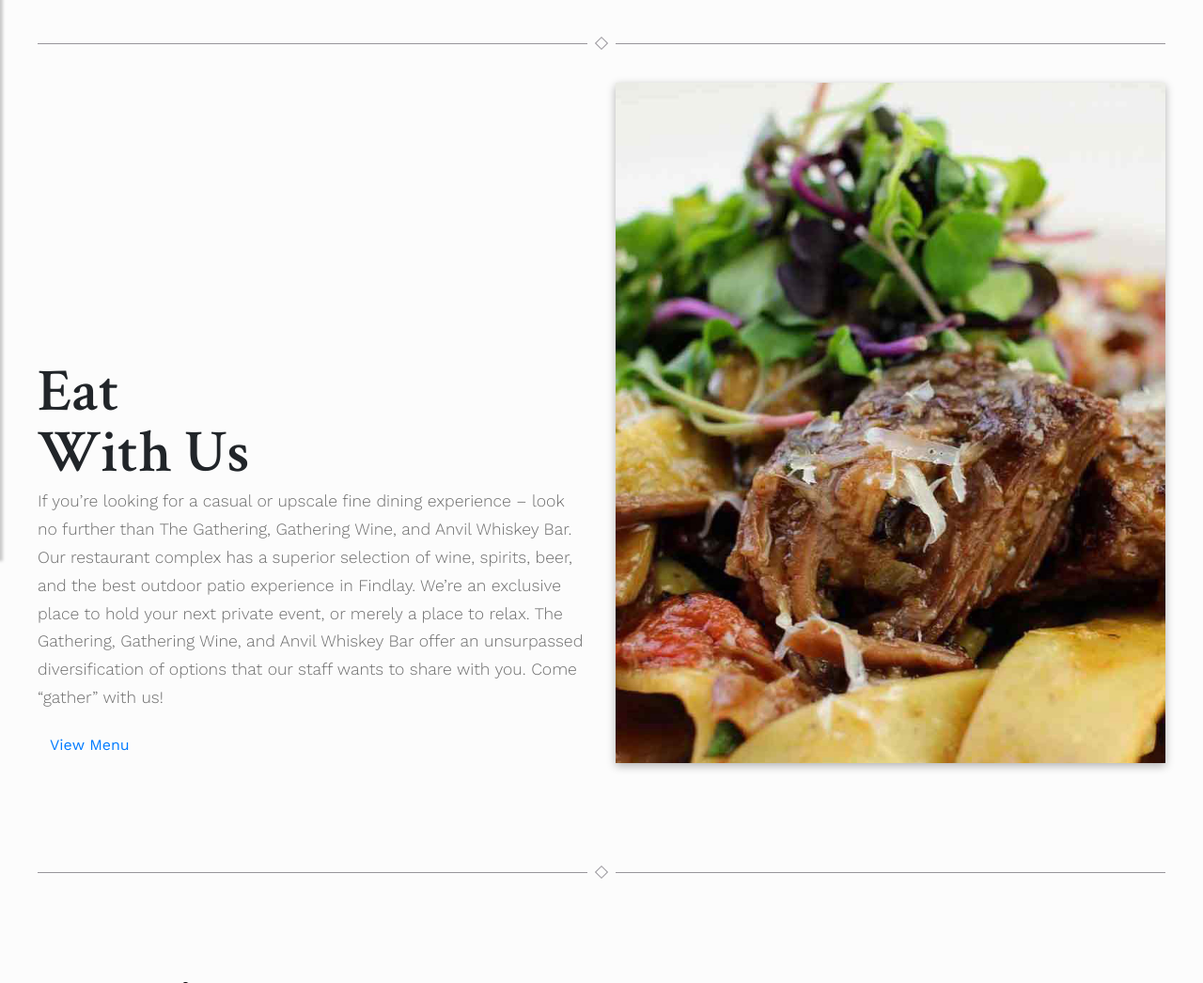
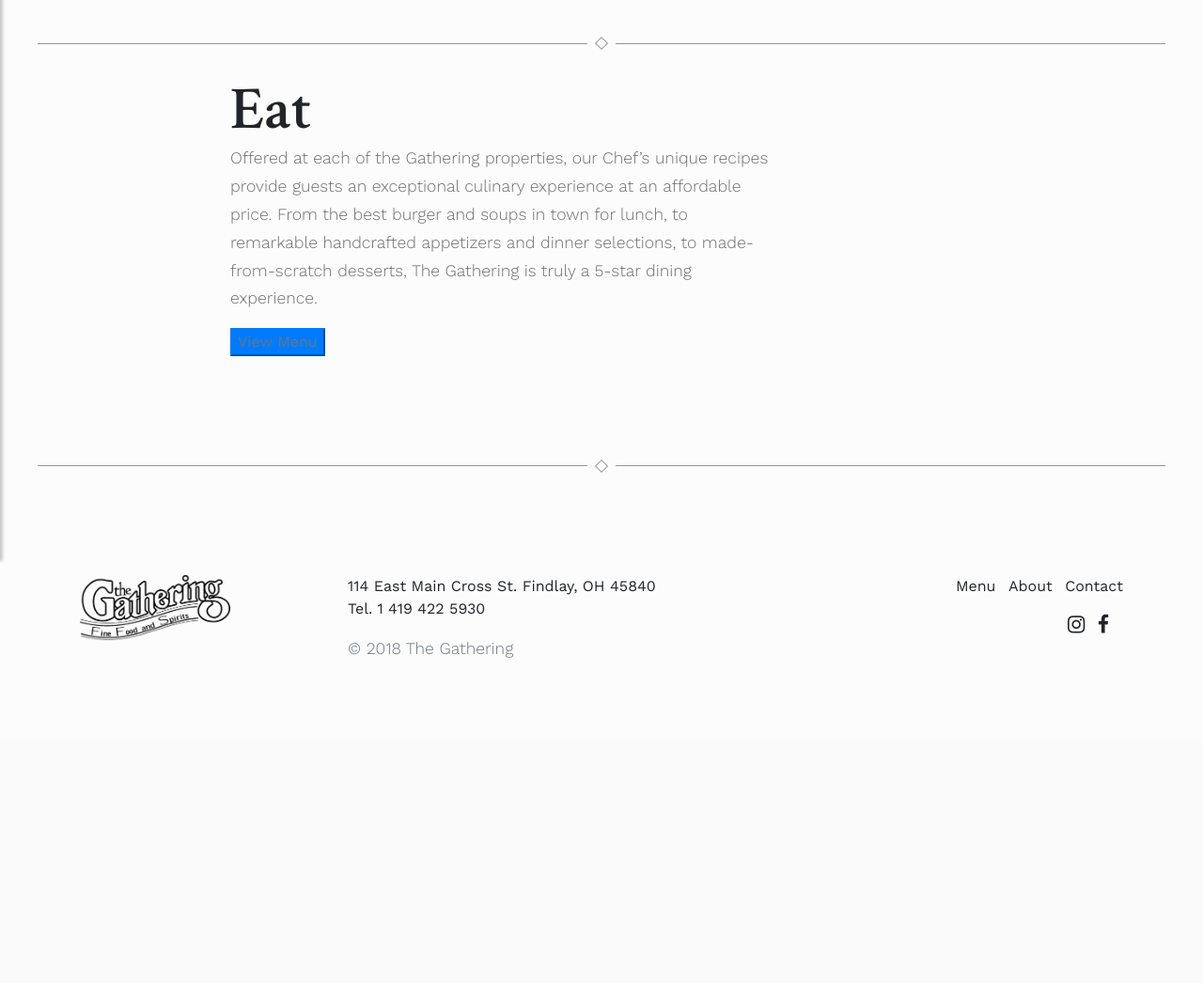
Before and after one commit to JustinLaureano/Portfolio, a Django app: page /the_gathering/eat/ in a window 1280 px wide. Shown: the part 206-1252 px from the top of the page at 94% size. After the commit the page ends 906 px from the top, so only its background shows below. Run offline with Django 3.2, Linux system fonts and the light colour scheme; some libraries are stand-ins or nearby versions.

Commit message:
css edits

```diff
--- a/the_gathering/static/css/style.css
+++ b/the_gathering/static/css/style.css
@@ -39,29 +39,14 @@ p {
     color: #6D6D6D;
 }
 
-span {
-    font-weight: 300;
-}
-
 a, a:hover, a:focus {
     color: inherit;
     text-decoration: none;
     transition: all 0.3s;
 }
 
-header {
-    margin-bottom: 30px;
-}
-
-.row {
-    margin-bottom: 25px;
-}
-
-.line {
-    width: 100%;
-    height: 1px;
-    border-bottom: 1px dashed #ddd;
-    margin: 40px 0;
+span {
+    font-weight: 300;
 }
 
 /* ---------------------------------------------------
@@ -177,12 +162,35 @@ ul ul a {
     padding-left: 30px !important;
 }
 
+/* ---------------------------------------------------
+    CONTENT STYLE
+----------------------------------------------------- */
+
+header {
+    margin-bottom: 30px;
+}
+
 #welcome {
     margin-bottom: 100px;
 }
 
 .img-fluid.welcome {
     box-shadow: 0px 3px 9px rgba(0, 0, 0, 0.3);
+}
+
+.row {
+    margin-bottom: 25px;
+}
+
+.btn-primary {
+    color: #6c757d;
+}
+
+.line {
+    width: 100%;
+    height: 1px;
+    border-bottom: 1px dashed #ddd;
+    margin: 40px 0;
 }
 
 #content {
--- a/the_gathering/templates/the_gathering/eat.html
+++ b/the_gathering/templates/the_gathering/eat.html
@@ -4,15 +4,13 @@
 
 
 <div class="row" id="welcome"> <!-- Welcome Content -->
-    <div class="col-lg-6 align-self-end">
+	<div class="col-2"></div>
+    <div class="col-6 align-self-end">
         <h1>Eat</h1>
-        <h1>With Us</h1>
-        <p>If you’re looking for a casual or upscale fine dining experience – look no further than The Gathering, Gathering Wine, and Anvil Whiskey Bar. Our restaurant complex has a superior selection of wine, spirits, beer, and the best outdoor patio experience in Findlay. We’re an exclusive place to hold your next private event, or merely a place to relax. The Gathering, Gathering Wine, and Anvil Whiskey Bar offer an unsurpassed diversification of options that our staff wants to share with you.  Come “gather” with us! </p>
-        <button type="button" class="btn btn-link">View Menu</button>
+        <p>Offered at each of the Gathering properties, our Chef’s unique recipes provide guests an exceptional culinary experience at an affordable price. From the best burger and soups in town for lunch, to remarkable handcrafted appetizers and dinner selections, to made-from-scratch desserts, The Gathering is truly a 5-star dining experience.</p>
+        <button type="button" class="btn-primary">View Menu</button>
     </div>
-    <div class="col-lg-6">
-        <img src="{% static 'images/welcome_image.jpg' %}" alt="Ragout" class="img-fluid welcome">
-    </div>
+    <div class="col-4"></div>
 </div> <!-- End Welcome -->
 
 
```
